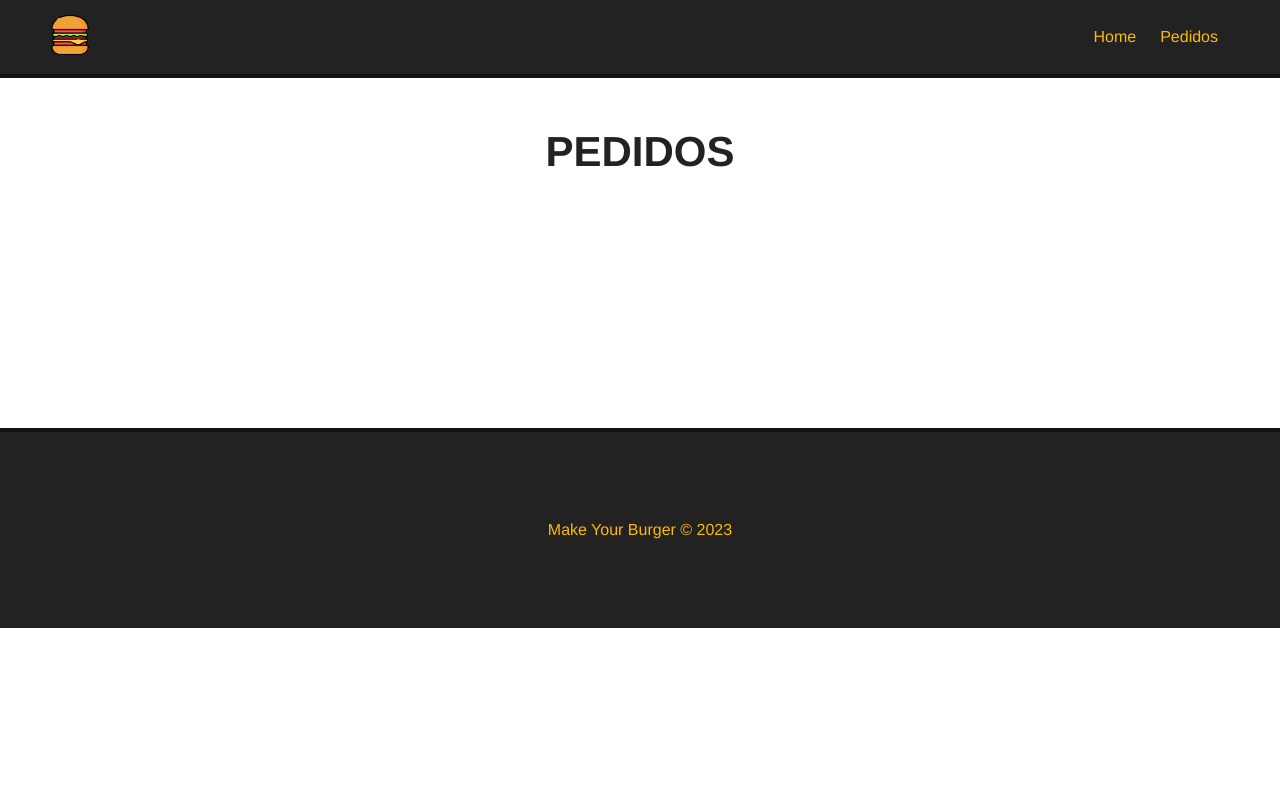
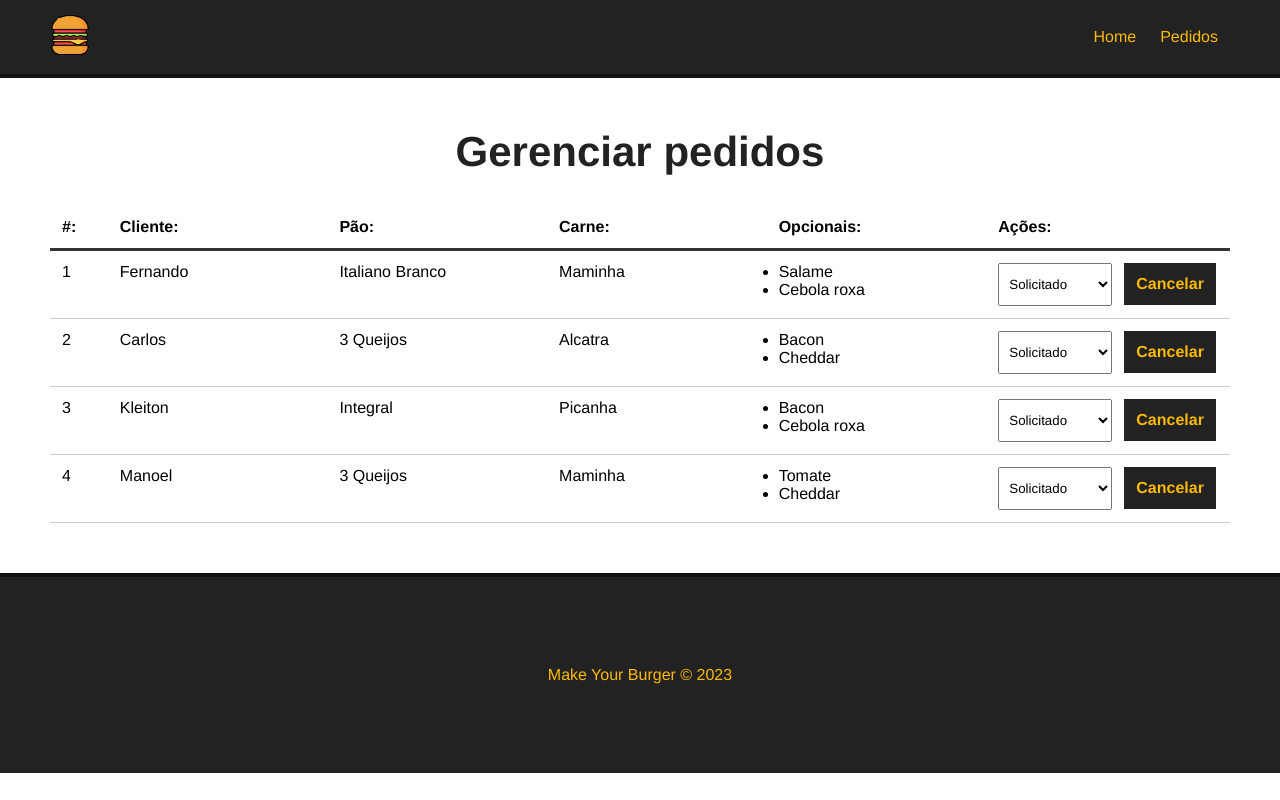
Before and after one commit to FernandoECV/make-your-burger, a Vue app: page /pedidos in a window 1280 px wide. Built offline with nearby package versions, Linux system fonts and the light colour scheme; data requests are answered from the project's data file.

Commit message:
Finalizando o Projeto

```diff
--- a/db/db.json
+++ b/db/db.json
@@ -116,12 +116,12 @@
       "id": 3
     },
     {
-      "nome": "Joaquina",
-      "carne": "Alcatra",
+      "nome": "Manoel",
+      "carne": "Maminha",
       "pao": "3 Queijos",
       "opcionais": [
         "Tomate",
-        "Salame"
+        "Cheddar"
       ],
       "status": "Solicitado",
       "id": 4
--- /dev/null
+++ b/src/components/Dashboard.vue
@@ -0,0 +1,181 @@
+<template>
+    <div id="burger-table" v-if="burgers">
+        <Message :msg="msg" v-show="msg" />
+      <div>
+        <div id="burger-table-heading">
+          <div class="order-id">#:</div>
+          <div>Cliente:</div>
+          <div>Pão:</div>
+          <div>Carne:</div>
+          <div>Opcionais:</div>
+          <div>Ações:</div>
+        </div>
+      </div>
+      <div id="burger-table-rows">
+        <div class="burger-table-row" v-for="burger in burgers" :key="burger.id">
+          <div class="order-number">{{ burger.id }}</div>
+          <div>{{ burger.nome }}</div>
+          <div>{{ burger.pao }}</div>
+          <div>{{ burger.carne }}</div>
+          <div>
+            <ul v-for="(opcional, index) in burger.opcionais" :key="index">
+              <li>{{ opcional }}</li>
+            </ul>
+          </div>
+          <div>
+            <select name="status" class="status" @change="updateBurger($event, burger.id)">
+              <option :value="s.tipo" v-for="s in status" :key="s.id" :selected="burger.status == s.tipo">
+                {{ s.tipo }}
+              </option>
+            </select>
+            <button class="delete-btn" @click="deleteBurger(burger.id)">Cancelar</button>
+          </div>
+        </div>
+      </div>
+    </div>
+    <div v-else>
+      <h2>Não há pedidos no momento!</h2>
+    </div>
+  </template>
+  <script>
+  import Message from './Message.vue';
+
+    export default {
+      name: "Dashboard",
+      data() {
+        return {
+          burgers: null,
+          burger_id: null,
+          status: [],
+          msg: null
+        }
+      },
+      components:{
+        Message
+      },
+      methods: {
+        async getPedidos() {
+          const req = await fetch('http://localhost:3000/burgers')
+
+          const data = await req.json()
+
+          this.burgers = data
+
+          // Resgata os status de pedidos
+          this.getStatus()
+
+        },
+        async getStatus() {
+
+          const req = await fetch('http://localhost:3000/status')
+
+          const data = await req.json()
+
+          this.status = data
+
+        },
+        async deleteBurger(id) {
+
+          const req = await fetch(`http://localhost:3000/burgers/${id}`, {
+            method: "DELETE"
+          });
+
+          const res = await req.json();
+
+          // colocar uma msg de sistema
+          this.msg = `Pedido removido com sucesso!`;
+
+          // limpar msg
+          setTimeout(() => this.msg = '', 3000);
+
+          this.getPedidos()
+
+        },
+        async updateBurger(event, id) {
+
+          const option = event.target.value;
+
+          const dataJson = JSON.stringify({status: option});
+
+          const req = await fetch(`http://localhost:3000/burgers/${id}`, {
+            method: "PATCH",
+            headers: { "Content-Type" : "application/json" },
+            body: dataJson
+          });
+
+          const res = await req.json()
+
+          // colocar uma msg de sistema
+          this.msg = `O pedido Nº ${res.id} foi atualizado para ${res.status}!`;
+
+          // limpar msg
+          setTimeout(() => this.msg = '', 3000);
+
+          console.log(res)
+
+        }
+      },
+      mounted () {
+      this.getPedidos()
+      }
+    }
+  </script>
+
+  <style scoped>
+    #burger-table {
+      max-width: 1200px;
+      margin: 0 auto;
+    }
+
+    #burger-table-heading,
+    #burger-table-rows,
+    .burger-table-row {
+      display: flex;
+      flex-wrap: wrap;
+    }
+
+    #burger-table-heading {
+      font-weight: bold;
+      padding: 12px;
+      border-bottom: 3px solid #333;
+    }
+
+    .burger-table-row {
+      width: 100%;
+      padding: 12px;
+      border-bottom: 1px solid #CCC;
+    }
+
+    #burger-table-heading div,
+    .burger-table-row div {
+      width: 19%;
+    }
+
+    #burger-table-heading .order-id,
+    .burger-table-row .order-number {
+      width: 5%;
+    }
+
+    select {
+      padding: 12px 6px;
+      margin-right: 12px;
+    }
+
+    .delete-btn {
+      background-color: #222;
+      color:#fcba03;
+      font-weight: bold;
+      border: 2px solid #222;
+      padding: 10px;
+      font-size: 16px;
+      margin: 0 auto;
+      cursor: pointer;
+      transition: .5s;
+    }
+
+    .delete-btn:hover {
+      background-color: transparent;
+      color: #222;
+    }
+
+  </style>
--- a/src/views/Pedidos.vue
+++ b/src/views/Pedidos.vue
@@ -1,5 +1,19 @@
 <template>
   <div class="main-container">
-    <h1>PEDIDOS</h1>
+    <h1>Gerenciar pedidos</h1>
+    <Dashboard />
   </div>
 </template>
+
+
+<script>
+import Dashboard from '../components/Dashboard.vue';
+
+export default {
+  name: "Pedidos",
+  components: {
+    Dashboard
+  }
+}
+
+</script>
```
